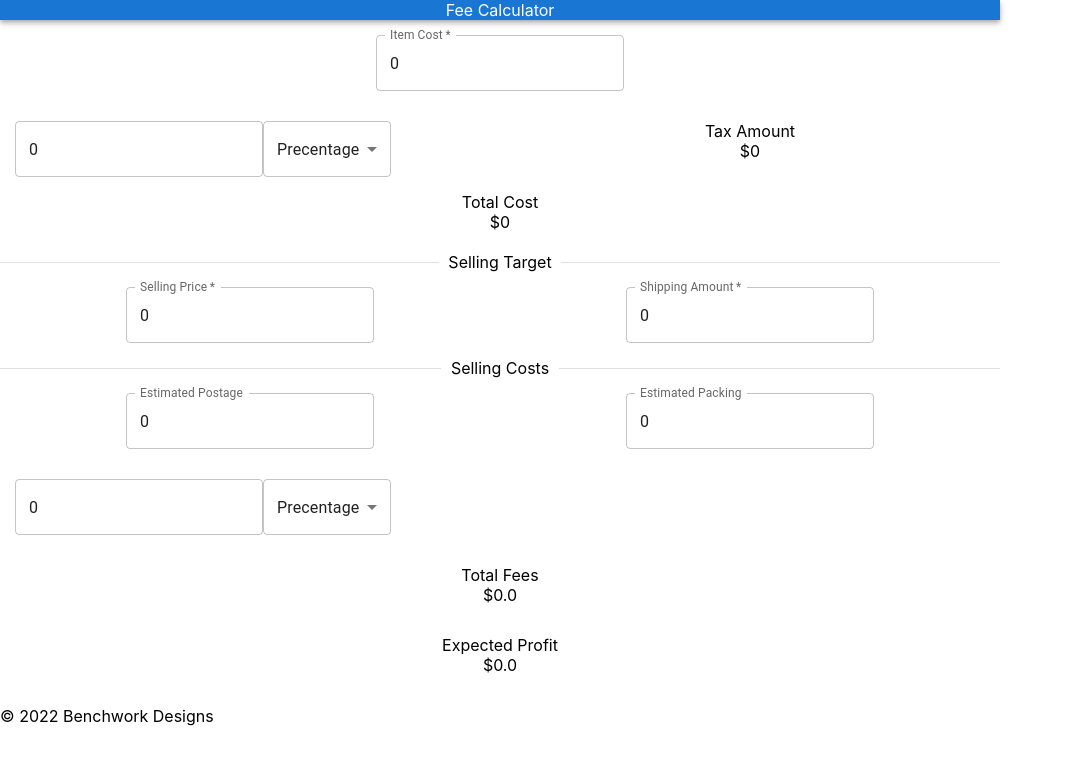
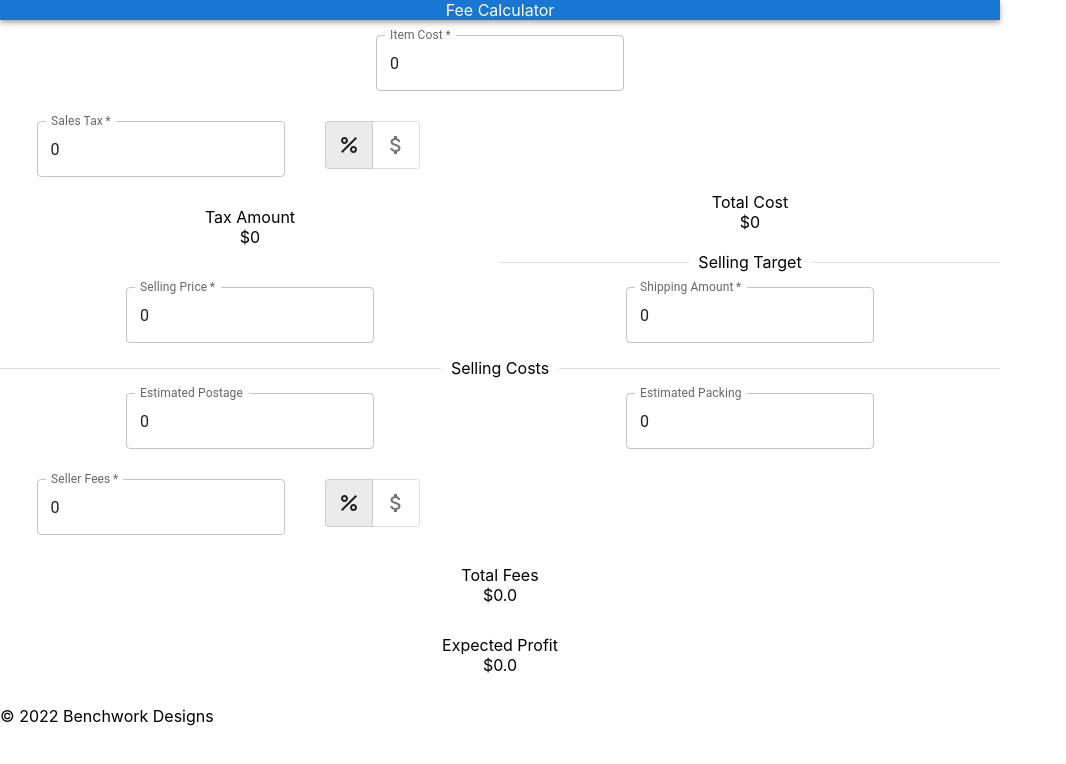
Before and after one commit to Fortee2/flipper-fees, a React (Create React App) app: page / in a window 1280 px wide. Shown: the top 764 px of the page, without its empty margins (0-1066 px from the left). Built offline with nearby package versions, Linux system fonts and the light colour scheme.

Commit message:
UI Updates
Added Toggle buttons to % input control
Add Spacing to % input control
Changed tax value on Calculator Page

```diff
--- a/package.json
+++ b/package.json
@@ -5,8 +5,8 @@
   "dependencies": {
     "@emotion/react": "^11.10.0",
     "@emotion/styled": "^11.10.0",
-    "@mui/icons-material": "^5.8.4",
-    "@mui/material": "^5.10.1",
+    "@mui/icons-material": "^5.10.2",
+    "@mui/material": "^5.10.2",
     "@testing-library/jest-dom": "^5.16.4",
     "@testing-library/react": "^13.3.0",
     "@testing-library/user-event": "^13.5.0",
@@ -42,7 +42,6 @@
       "react-app/jest"
     ]
   },
-
   "browserslist": {
     "production": [
       ">0.2%",
--- a/src/components/Pages/Calculator/CalculatorPage.tsx
+++ b/src/components/Pages/Calculator/CalculatorPage.tsx
@@ -12,6 +12,7 @@ import ItemCost from "./ItemCost";
 const CalculatorPage =  () => {
 
     const [sellPrice, setSellPrice] = useState<number>(0);
+    const [salesTax, setSalesTax] = useState<number>(0);
     const [shippingChrg, setShippingChrg] = useState<number>(0);
     const [estimatedShipping, setEstimatedShipping] = useState<number>(0);
     const [estimatedPacking, setEstimatedPacking] = useState<number>(0);
@@ -22,7 +23,7 @@ const CalculatorPage =  () => {
 
     const setCalculatedAmount = (itemPrice : number, salesTax :number, salesTaxType: FeeTypes ) => {
         const Item = new ItemCalculator( itemPrice, salesTax, salesTaxType, 0, 0 );
-
+        setSalesTax(Item.calculatedTax)
         setTotalCost(Item.totalItemCost);
     }
 
@@ -55,6 +56,11 @@ const CalculatorPage =  () => {
 
             <Box >
                 <ItemCost handleOnChange={setCalculatedAmount} />
+                <div className="col-6">
+                    <span>Tax Amount</span>
+                        <br></br>
+                        <span>${salesTax}</span>
+                </div>
                 <div>
                     <span>Total Cost</span>
                     <br></br>
--- a/src/components/Pages/Calculator/ItemCost.tsx
+++ b/src/components/Pages/Calculator/ItemCost.tsx
@@ -35,7 +35,7 @@ const ItemCost = (props: ItemCostProps ) => {
                 </div>
             </div>
             <div className="row"  >
-                <div className="col-6">
+                <div className="col-12">
                     <PrecentageInput
                         label="Sales Tax"
                         amtType={FeeTypes.PERCENTAGE}
@@ -46,11 +46,7 @@ const ItemCost = (props: ItemCostProps ) => {
                         }}
                     />
                 </div>
-                <div className="col-6">
-                    <span>Tax Amount</span>
-                        <br></br>
-                        <span>${salesTax}</span>
-                </div>
+
             </div>
         </>
     );
--- a/src/components/shared/PrecentageInput.tsx
+++ b/src/components/shared/PrecentageInput.tsx
@@ -1,9 +1,13 @@
 import FormControl from "@mui/material/FormControl";
 import MenuItem from "@mui/material/MenuItem";
 import Select from "@mui/material/Select";
+import AttachMoneyIcon from '@mui/icons-material/AttachMoney';
+import PercentIcon from '@mui/icons-material/Percent';
 import TextField from "@mui/material/TextField";
 import { useEffect, useState } from "react";
 import FeeTypes from "../../enums/FeeTypes";
+import ToggleButtonGroup from "@mui/material/ToggleButtonGroup";
+import ToggleButton from "@mui/material/ToggleButton";
 
 interface PrecentageInputProps {
     label: string;
@@ -21,18 +25,25 @@ export const PrecentageInput = (props: PrecentageInputProps) => {
         props.handleOnChange(newValue,amtType);
     }
 
+    const onHandleClick = (
+            event: React.MouseEvent<HTMLElement>,
+            newAlignment: FeeTypes,
+        ) => {
+            setAmtType(newAlignment);
+        }
+
     useEffect(() => {
         calculateNewValue();
     } , [controlValue, amtType]);
 
     return (
         <>
-            <div className="float-left">
+            <div className="float-left width-30" >
                 <TextField
                     required
                     type={"number"}
                     inputProps={{ 'data-testid': 'item-price-input' }}
-
+                    label={props.label}
                     onChange={(event)=>{
                         setControlValue(parseFloat(event.target.value));
                         calculateNewValue();
@@ -41,19 +52,19 @@ export const PrecentageInput = (props: PrecentageInputProps) => {
                 />
             </div>
             <div className="float-left">
-                <FormControl   >
-                    <Select
-                        value={amtType}
-                        data-testid = "amtType-select"
-                        onChange={(event)=>{
-                            setAmtType(event.target.value as number);
-                            calculateNewValue() ;
-                        }}
-                    >
-                    <MenuItem value="100">Precentage</MenuItem>
-                    <MenuItem value="1">Fixed Amt.</MenuItem>
-                    </Select>
-                </FormControl>
+                <ToggleButtonGroup
+                    value={amtType}
+                    exclusive
+                    onChange={onHandleClick}
+                    aria-label="precentage-toggle-button"
+                >
+                    <ToggleButton value={FeeTypes.PERCENTAGE} aria-label="percentage">
+                        <PercentIcon />
+                    </ToggleButton>
+                    <ToggleButton value={FeeTypes.FIXED} aria-label="fixed">
+                        <AttachMoneyIcon />
+                    </ToggleButton>
+                </ToggleButtonGroup>
             </div>
         </>
     );
--- a/src/index.css
+++ b/src/index.css
@@ -44,3 +44,8 @@ code {
 .float-left {
   float: left;
 }
+
+.width-30 {
+  width: 30%;
+  margin-right: 2%;
+}
```
Also changed, not shown: 1 other file (tests, documents, lock files or other folders).
